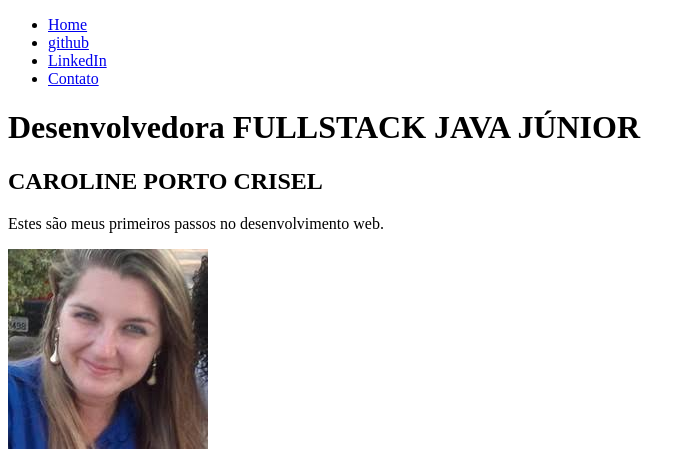
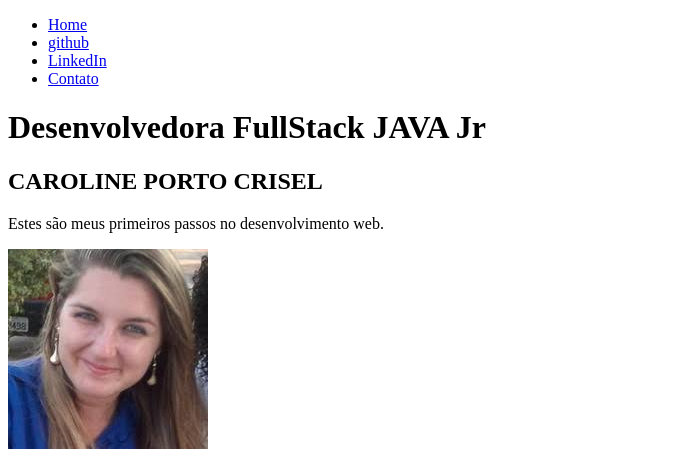
Before and after one commit to carolcrisel/Fundamentos_web, a plain HTML site: page index.html in a window 1280 px wide. Shown: the top 469 px of the page, without its empty margins (0-693 px from the left). Drawn offline with Linux system fonts and the light colour scheme.

Commit message:
Páginas HTML de exemplo

```diff
--- a/index.html
+++ b/index.html
@@ -24,7 +24,7 @@
 
     </ul>
 
-    <h1>Desenvolvedora FULLSTACK JAVA JÚNIOR </h1>
+    <h1>Desenvolvedora FullStack JAVA Jr </h1>
     <h2>    CAROLINE PORTO CRISEL</h2>
     <p>
        Estes são meus primeiros passos no desenvolvimento web.
```
